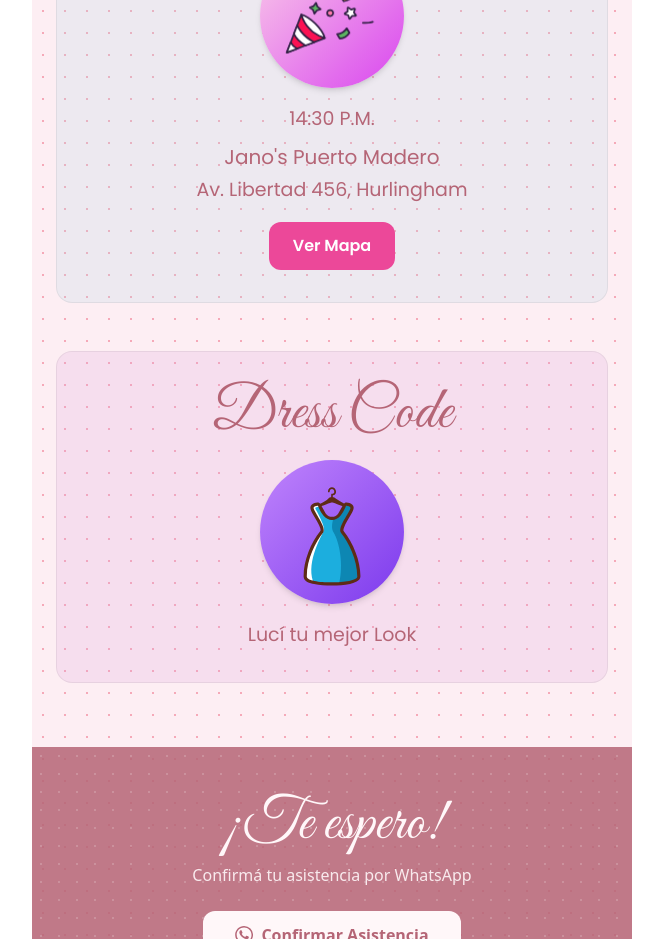
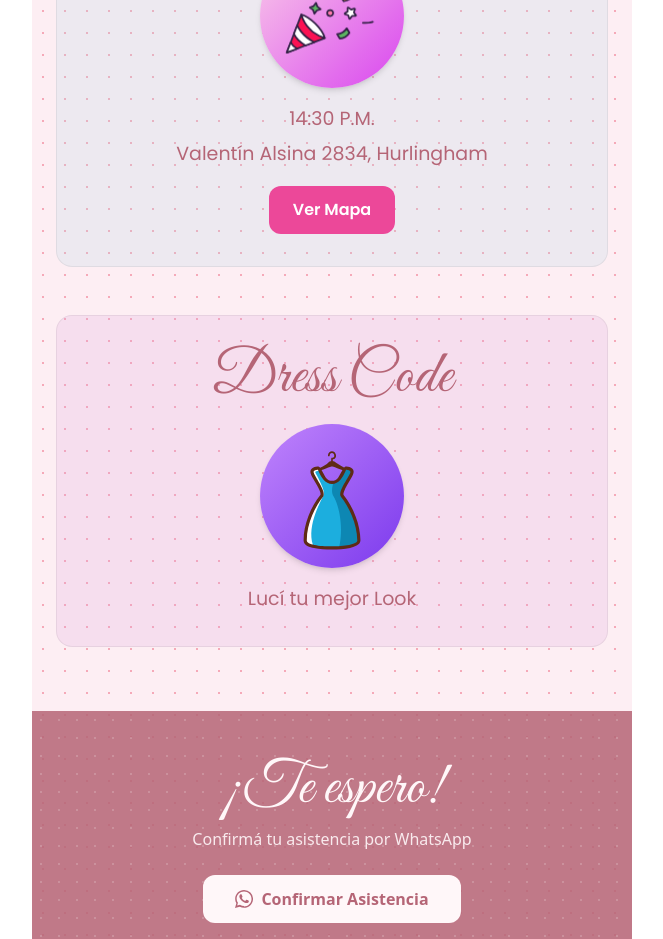
Before and after one commit to mmmedina/invitacion-comunion, a React (Vite) app: page / in a window 1280 px wide. Shown: the part 1320-2259 px from the top of the page, without its empty margins (608-1271 px from the left). Built offline with nearby package versions, Linux system fonts and the light colour scheme.

Commit message:
change information

```diff
--- a/index.html
+++ b/index.html
@@ -1,6 +1,52 @@
 <!DOCTYPE html>
 <html lang="en">
   <head>
+    <!-- ===== Social Preview (WhatsApp / Facebook / iMessage / Twitter) ===== -->
+    <meta property="og:type" content="website" />
+    <meta property="og:site_name" content="Primera Comunión de Sofía" />
+    <meta property="og:title" content="Invitación: Primera Comunión de Sofía" />
+    <meta
+      property="og:description"
+      content="Te invito a compartir un día muy especial 💗 Sábado 13 de Septiembre - Hurlingham."
+    />
+    <meta
+      property="og:url"
+      content="https://primera-comunion-sofia.vercel.app/"
+    />
+
+    <!-- Usa la MISMA portada del sitio como imagen de preview -->
+    <meta
+      property="og:image"
+      content="https://primera-comunion-sofia.vercel.app/Bautismo%20Chofi-31.jpg"
+    />
+    <meta property="og:image:width" content="1200" />
+    <meta property="og:image:height" content="630" />
+    <meta
+      property="og:image:alt"
+      content="Portada de la invitación: Primera Comunión de Sofía"
+    />
+
+    <!-- Twitter (también lo toma WhatsApp) -->
+    <meta name="twitter:card" content="summary_large_image" />
+    <meta
+      name="twitter:title"
+      content="Invitación: Primera Comunión de Sofía"
+    />
+    <meta
+      name="twitter:description"
+      content="Te invito a compartir un día muy especial 💗 Sábado 13 de Septiembre - Hurlingham."
+    />
+    <meta
+      name="twitter:image"
+      content="https://primera-comunion-sofia.vercel.app/Bautismo%20Chofi-31.jpg"
+    />
+
+    <!-- SEO básico opcional -->
+    <link rel="canonical" href="https://primera-comunion-sofia.vercel.app/" />
+    <meta
+      name="description"
+      content="Invitación a la Primera Comunión de Sofía. Información de ceremonia, celebración, mapas y confirmación."
+    />
     <meta charset="UTF-8" />
     <link rel="icon" type="image/svg+xml" href="/vite.svg" />
     <link
--- a/src/Invitation.tsx
+++ b/src/Invitation.tsx
@@ -43,18 +43,14 @@ const INVITE = {
   },
   celebracion: {
     titulo: 'Celebración',
-    lugar: "Jano's Puerto Madero",
     fechaTexto: '14:30 P.M.',
     horaTexto: '14:30 P.M.',
-    direccion: 'Av. Libertad 456, Hurlingham',
+    direccion: 'Valentín Alsina 2834, Hurlingham',
     mapsQuery:
-      "Jano's Puerto Madero, Olga Cossettini 1031, C1107 Cdad. Autónoma de Buenos Aires",
+      'Valentín Alsina 2834, B1686 Hurlingham, Provincia de Buenos Aires',
   },
-  dress: {
-    titulo: 'Dress Code',
-    texto: 'Lucí tu mejor Look',
-  },
-  whatsapp: '5491164312028',
+  dress: { titulo: 'Dress Code', texto: 'Lucí tu mejor Look' },
+  whatsapp: '5491169214849',
 };
 
 // ===== helpers =====
@@ -426,9 +422,6 @@ export default function Invitation() {
                 }}
               >
                 <p className="mt-1">{INVITE.celebracion.fechaTexto}</p>
-                <p className="mt-2 text-lg sm:text-xl">
-                  {INVITE.celebracion.lugar}
-                </p>
                 <p className="mt-1">{INVITE.celebracion.direccion}</p>
                 <a
                   href={`https://www.google.com/maps/search/?api=1&query=${encodeURIComponent(
```
